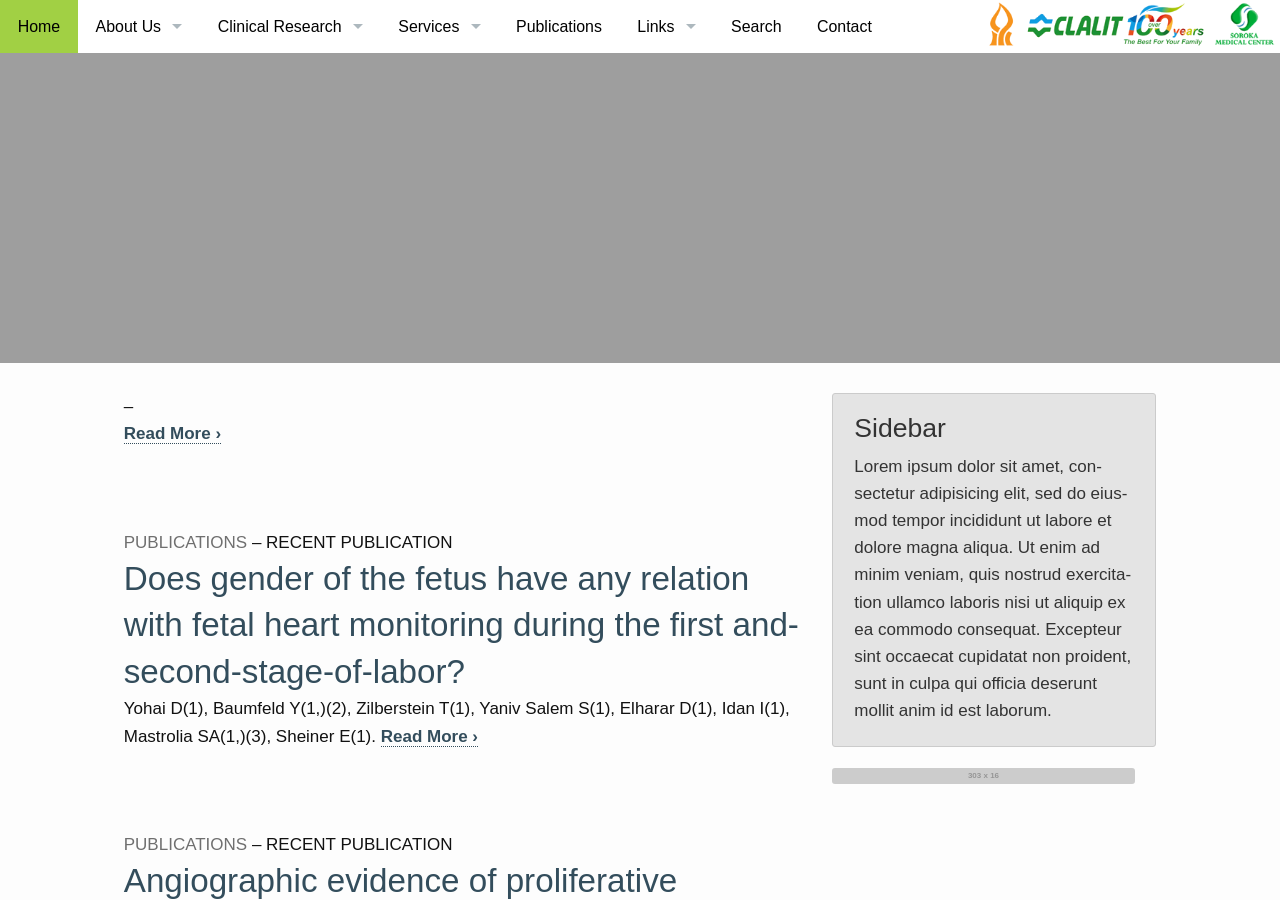
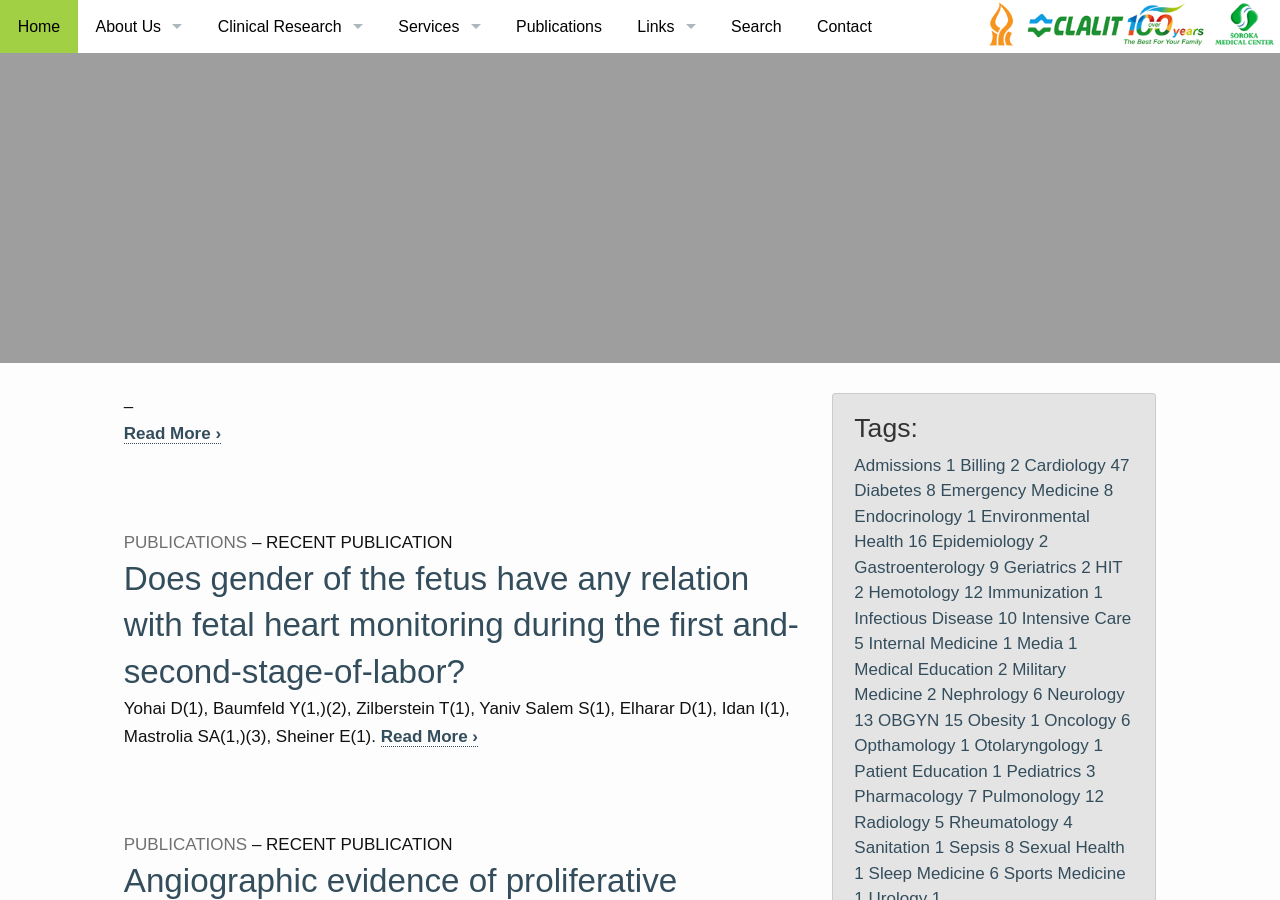
Before and after one commit to vsevkayf/OmarKhayyam, a Jekyll site: the page built from blog/index.html, in a window 1280 px wide and 900 px high. Built offline with Jekyll 4.4.1, drawn with Linux system fonts in a browser that asks for light colours; nearby versions of some CDN libraries; some web fonts are replaced; the list of posts is cut into pages by our own code.

Commit message:
Update _sidebar.html

```diff
--- a/_includes/_sidebar.html
+++ b/_includes/_sidebar.html
@@ -1,13 +1,17 @@
+{% capture site_tags %}{% for tag in site.tags %}{{ tag | first }}{% unless forloop.last %},{% endunless %}{% endfor %}{% endcapture %}
+{% assign tag_words = site_tags | split:',' | sort %}
+
 <aside>
 	<div class="panel radius">
-		<h3>Sidebar</h3>
-		<p>
-			Lorem ipsum dolor sit amet, consectetur adipisicing elit, sed do eiusmod tempor incididunt ut labore et dolore magna aliqua. Ut enim ad minim veniam, quis nostrud exercitation ullamco laboris nisi ut aliquip ex ea commodo consequat.
-
-			Excepteur sint occaecat cupidatat non proident, sunt in culpa qui officia deserunt mollit anim id est laborum.
-		</p>
+		<h3>Tags:</h3>
+			<div id="tags">
+			  {% for item in (0..site.tags.size) %}{% unless forloop.last %}
+			    {% capture this_word %}{{ tag_words[item] | strip_newlines }}{% endcapture %}
+			    <a href="/tags/{{ this_word }}" class="radius label">{{ this_word }} <span>{{ site.tags[this_word].size }}</span></a>
+			  {% endunless %}{% endfor %}
+			</div>
 	</div>
 
-  <img class="b30" src="http://dummyimage.com/303x16:9/334D5C/EFC94C.png&amp;text=Placeholder" alt="">
+  <img class="b30" src="{{ urlimg }}/wwb_img2.jpg&amp;text=Soroka" alt="">
 
 </aside>
```
